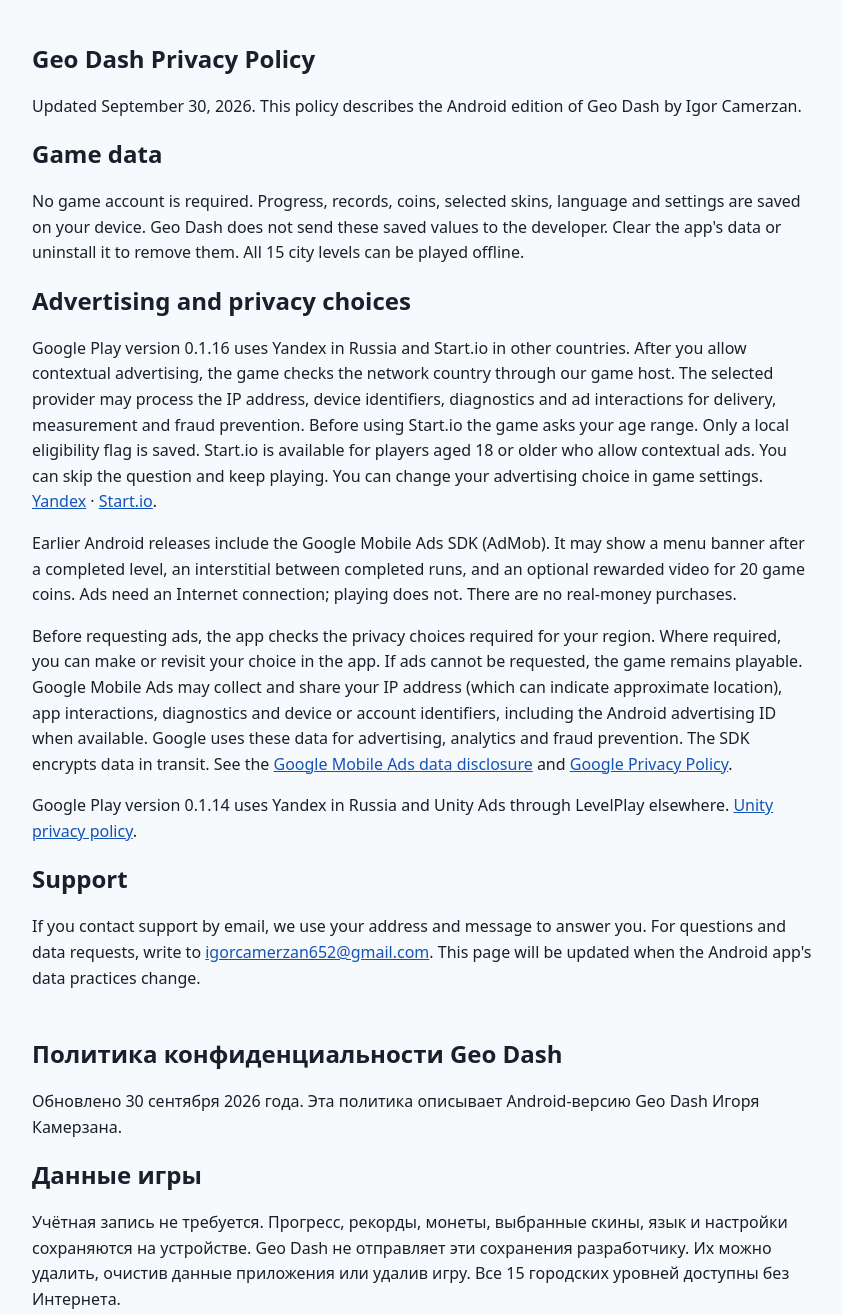
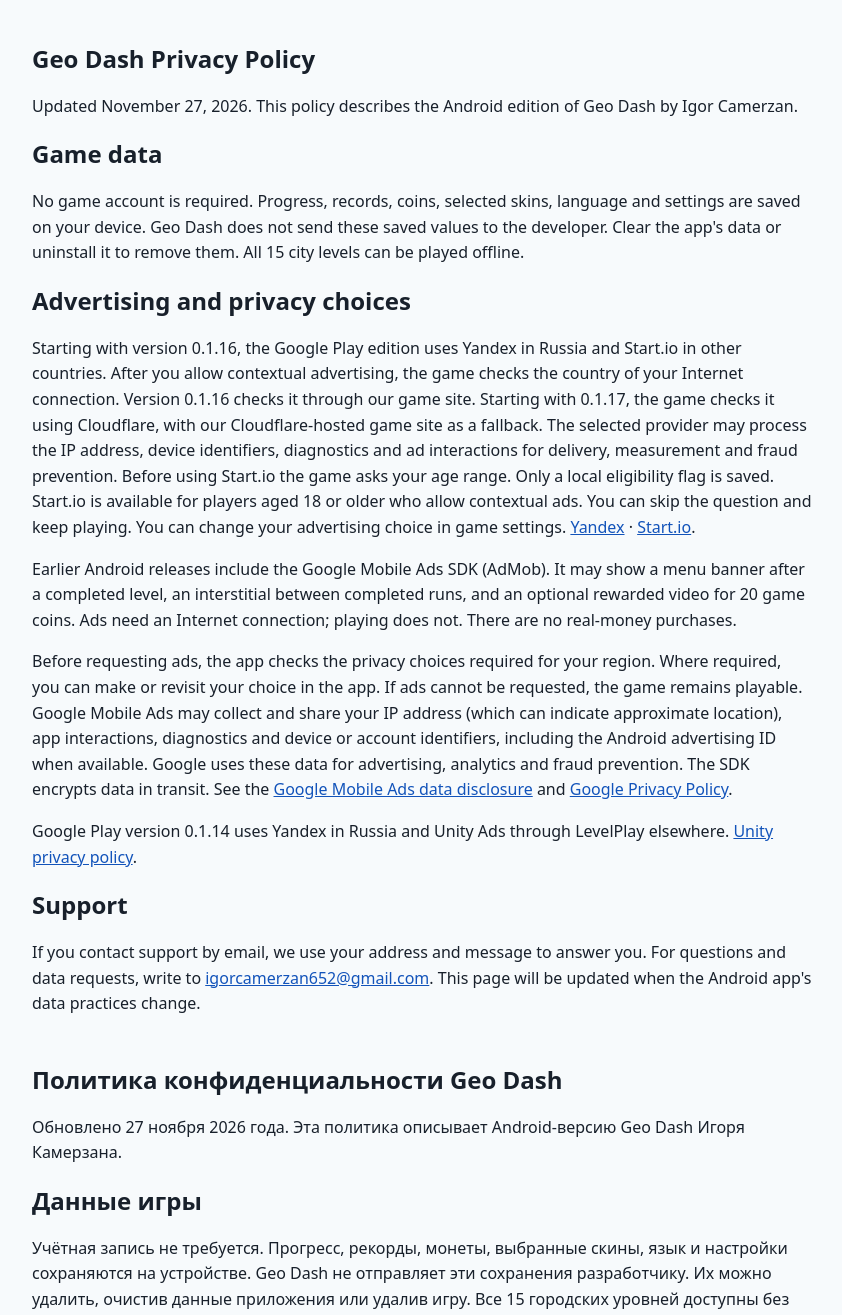
Before and after one commit to philippkamerzan/philippkamerzan.github.io, a plain HTML site: page geodash-privacy.html in a window 1280 px wide. Shown: the top 1315 px of the page, without its empty margins (218-1060 px from the left). Drawn offline with Linux system fonts and the light colour scheme.

Commit message:
Explain Geo Dash network country lookup in 0.1.17

```diff
--- a/geodash-privacy.html
+++ b/geodash-privacy.html
@@ -12,11 +12,11 @@
 <body>
   <section lang="en">
     <h1>Geo Dash Privacy Policy</h1>
-    <p>Updated September 30, 2026. This policy describes the Android edition of Geo Dash by Igor Camerzan.</p>
+    <p>Updated November 27, 2026. This policy describes the Android edition of Geo Dash by Igor Camerzan.</p>
     <h2>Game data</h2>
     <p>No game account is required. Progress, records, coins, selected skins, language and settings are saved on your device. Geo Dash does not send these saved values to the developer. Clear the app's data or uninstall it to remove them. All 15 city levels can be played offline.</p>
     <h2>Advertising and privacy choices</h2>
-<p>Google Play version 0.1.16 uses Yandex in Russia and Start.io in other countries. After you allow contextual advertising, the game checks the network country through our game host. The selected provider may process the IP address, device identifiers, diagnostics and ad interactions for delivery, measurement and fraud prevention. Before using Start.io the game asks your age range. Only a local eligibility flag is saved. Start.io is available for players aged 18 or older who allow contextual ads. You can skip the question and keep playing. You can change your advertising choice in game settings. <a href="https://yandex.com/legal/confidential/">Yandex</a> · <a href="https://www.start.io/policy/privacy-policy/">Start.io</a>.</p>
+<p>Starting with version 0.1.16, the Google Play edition uses Yandex in Russia and Start.io in other countries. After you allow contextual advertising, the game checks the country of your Internet connection. Version 0.1.16 checks it through our game site. Starting with 0.1.17, the game checks it using Cloudflare, with our Cloudflare-hosted game site as a fallback. The selected provider may process the IP address, device identifiers, diagnostics and ad interactions for delivery, measurement and fraud prevention. Before using Start.io the game asks your age range. Only a local eligibility flag is saved. Start.io is available for players aged 18 or older who allow contextual ads. You can skip the question and keep playing. You can change your advertising choice in game settings. <a href="https://yandex.com/legal/confidential/">Yandex</a> · <a href="https://www.start.io/policy/privacy-policy/">Start.io</a>.</p>
     <p>Earlier Android releases include the Google Mobile Ads SDK (AdMob). It may show a menu banner after a completed level, an interstitial between completed runs, and an optional rewarded video for 20 game coins. Ads need an Internet connection; playing does not. There are no real-money purchases.</p>
     <p>Before requesting ads, the app checks the privacy choices required for your region. Where required, you can make or revisit your choice in the app. If ads cannot be requested, the game remains playable. Google Mobile Ads may collect and share your IP address (which can indicate approximate location), app interactions, diagnostics and device or account identifiers, including the Android advertising ID when available. Google uses these data for advertising, analytics and fraud prevention. The SDK encrypts data in transit. See the <a href="https://developers.google.com/admob/android/privacy/play-data-disclosure">Google Mobile Ads data disclosure</a> and <a href="https://policies.google.com/privacy">Google Privacy Policy</a>.</p>
     <p>Google Play version 0.1.14 uses Yandex in Russia and Unity Ads through LevelPlay elsewhere. <a href="https://unity.com/legal/privacy-policy">Unity privacy policy</a>.</p>
@@ -25,11 +25,11 @@
   </section>
   <section lang="ru">
     <h1>Политика конфиденциальности Geo Dash</h1>
-    <p>Обновлено 30 сентября 2026 года. Эта политика описывает Android-версию Geo Dash Игоря Камерзана.</p>
+    <p>Обновлено 27 ноября 2026 года. Эта политика описывает Android-версию Geo Dash Игоря Камерзана.</p>
     <h2>Данные игры</h2>
     <p>Учётная запись не требуется. Прогресс, рекорды, монеты, выбранные скины, язык и настройки сохраняются на устройстве. Geo Dash не отправляет эти сохранения разработчику. Их можно удалить, очистив данные приложения или удалив игру. Все 15 городских уровней доступны без Интернета.</p>
     <h2>Реклама и выбор настроек</h2>
-<p>В версии 0.1.16 для Google Play рекламу в России предоставляет Яндекс, в других странах — Start.io. После разрешения контекстной рекламы игра определяет страну подключения через наш игровой сайт. Выбранная сеть может обрабатывать IP-адрес, идентификаторы устройства, диагностику и взаимодействия с рекламой для показа, измерения и защиты от мошенничества. Перед первым обращением к Start.io игра спрашивает возрастную группу. На устройстве сохраняется только признак допуска. Рекламу Start.io могут получать игроки от 18 лет, разрешившие контекстную рекламу. Вопрос можно пропустить и продолжить игру. Выбор по рекламе можно изменить в настройках игры. <a href="https://yandex.com/legal/confidential/">Yandex</a> · <a href="https://www.start.io/policy/privacy-policy/">Start.io</a>.</p>
+<p>Начиная с версии 0.1.16 для Google Play рекламу в России предоставляет Яндекс, в других странах — Start.io. После разрешения контекстной рекламы игра определяет страну подключения к интернету. Версия 0.1.16 узнаёт её через наш игровой сайт. Начиная с 0.1.17, игра обращается к Cloudflare и использует наш игровой сайт на Cloudflare, если не получает страну с основного адреса. Выбранная сеть может обрабатывать IP-адрес, идентификаторы устройства, диагностику и взаимодействия с рекламой для показа, измерения и защиты от мошенничества. Перед первым обращением к Start.io игра спрашивает возрастную группу. На устройстве сохраняется только признак допуска. Рекламу Start.io могут получать игроки от 18 лет, разрешившие контекстную рекламу. Вопрос можно пропустить и продолжить игру. Выбор по рекламе можно изменить в настройках игры. <a href="https://yandex.com/legal/confidential/">Yandex</a> · <a href="https://www.start.io/policy/privacy-policy/">Start.io</a>.</p>
     <p>Android-версия включает рекламный SDK Google Mobile Ads (AdMob). После прохождения уровня может появиться баннер в меню, между завершёнными попытками — межстраничная реклама, а за добровольный просмотр ролика можно получить 20 игровых монет. Для рекламы нужен Интернет, для игры — нет. Покупок за реальные деньги нет.</p>
     <p>Перед запросом рекламы приложение проверяет настройки конфиденциальности, необходимые в вашем регионе. Где требуется, выбор можно сделать или изменить в игре. Если запрос рекламы невозможен, игра остаётся доступной. Google Mobile Ads может собирать и передавать IP-адрес (по нему может определяться примерное местоположение), взаимодействия с приложением, диагностические сведения и идентификаторы устройства или аккаунта, в том числе рекламный идентификатор Android, когда он доступен. Google использует эти данные для рекламы, аналитики и предотвращения мошенничества. При передаче SDK шифрует данные. Подробнее: <a href="https://developers.google.com/admob/android/privacy/play-data-disclosure">сведения Google о данных SDK</a> и <a href="https://policies.google.com/privacy">политика конфиденциальности Google</a>.</p>
     <p>В версии 0.1.14 для Google Play в России используется Яндекс, в других странах — Unity Ads через LevelPlay. <a href="https://unity.com/legal/privacy-policy">Политика Unity</a>.</p>
```
